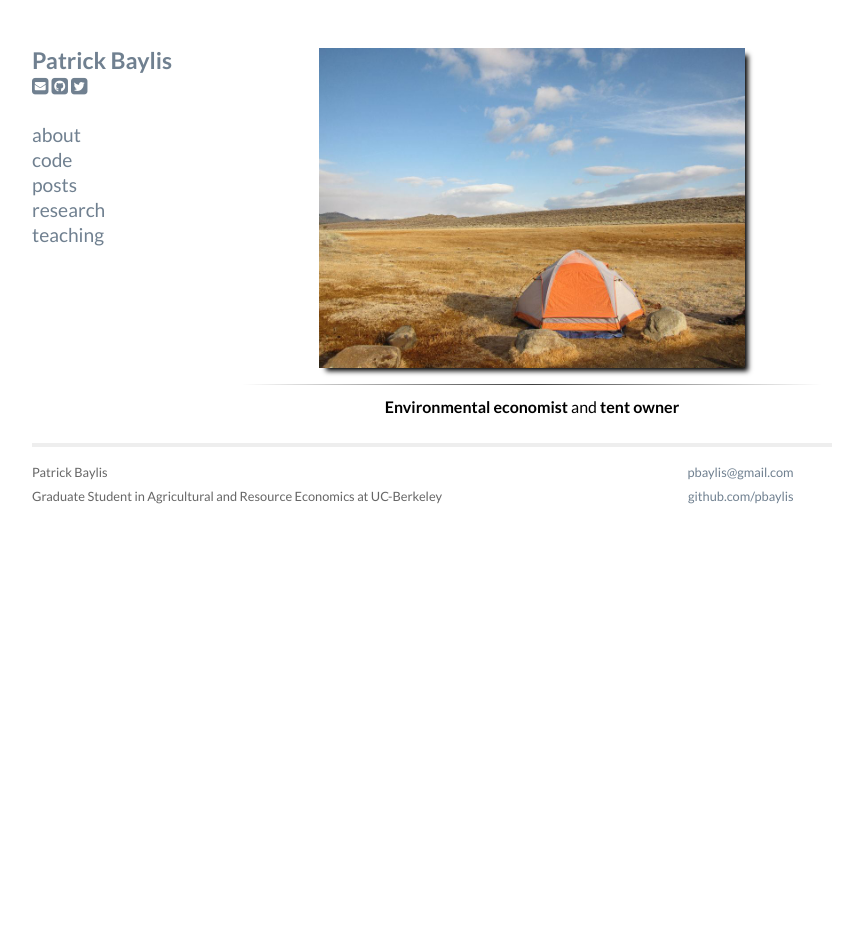
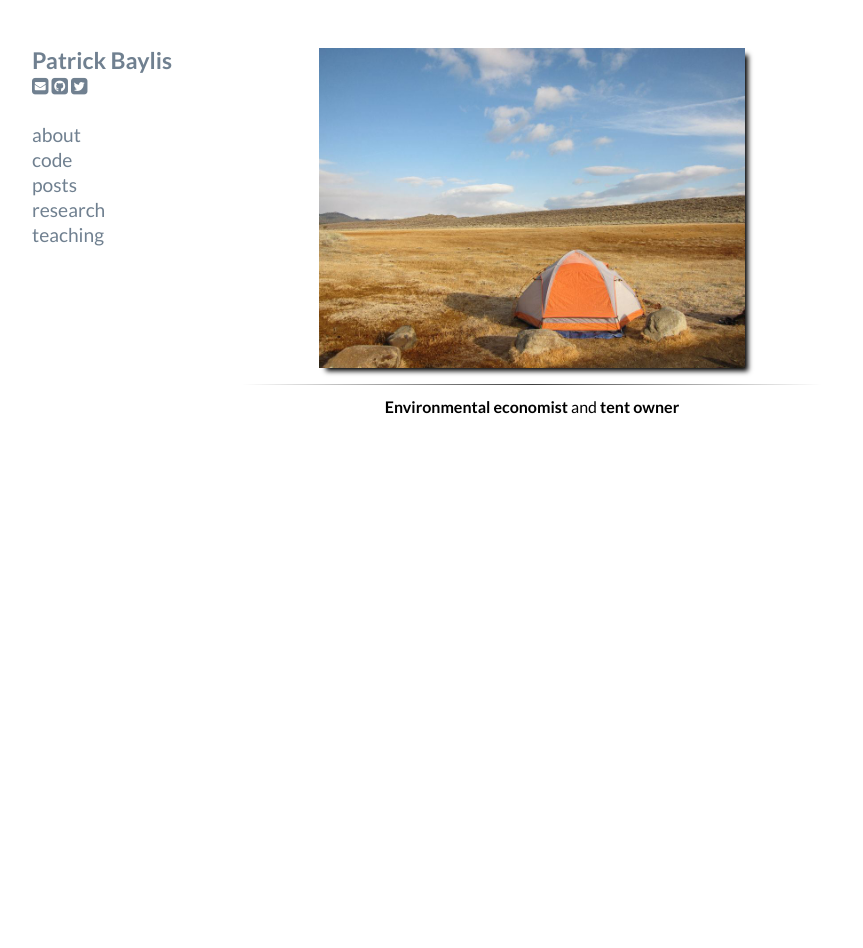
Before and after one commit to pbaylis/pbaylis.github.io, a Jekyll site: the page built from index.markdown, in a window 1280 px wide. Shown: the whole page, without its empty margins (208-1071 px from the left). Built offline with Jekyll 4.4.1, drawn with Linux system fonts in a browser that asks for light colours; nearby versions of some CDN libraries; Markdown is read by kramdown in place of the engine named in the settings.

Commit message:
remove footer entirely

```diff
--- a/_layouts/default.html
+++ b/_layouts/default.html
@@ -56,22 +56,7 @@
               {{ content }}
 	      <br>
 	      </div>
-            <div class="footer">
-              <div class="contact">
-                <p>
-                  Patrick Baylis<br />
-                  Graduate Student in Agricultural and Resource Economics at UC-Berkeley<br />
-
-                </p>
-              </div>
-              <div class="contactright">
-                <p>
-                  <a href="mailto:pbaylis@gmail.com">pbaylis@gmail.com</a><br />
-                  <a href="http://github.com/pbaylis/">github.com/pbaylis</a><br />
-                </p>
-              </div>
-            </div>
-          </div>
+        </div>
         </div> <!-- /container -->
 
     </body>
```
